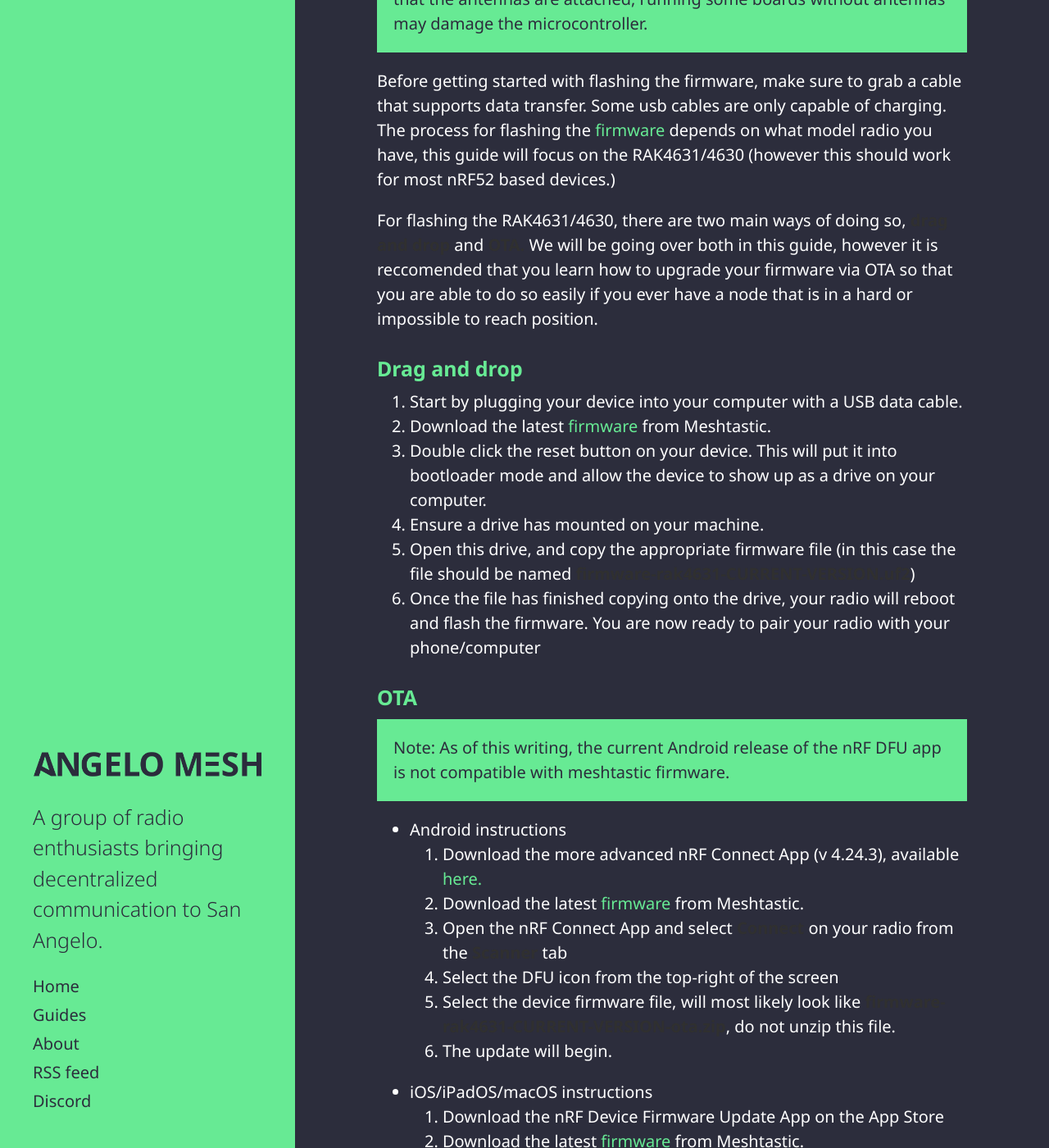
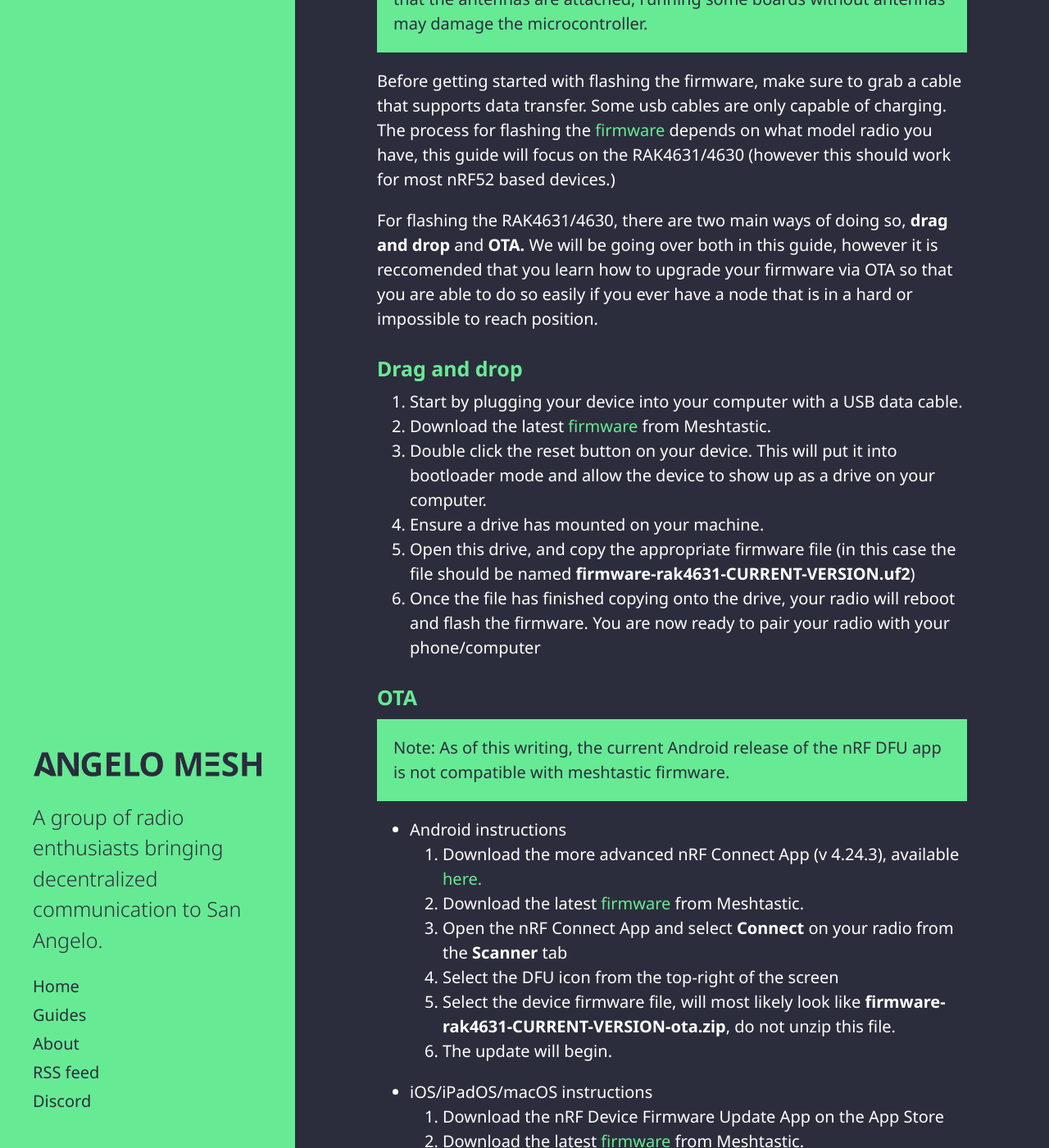
Before and after one commit to RubyMetro/angelomesh, a Jekyll site: the page built from guides/getting-started.md, in a window 1280 px wide and 1400 px high, scrolled down 1287 px. Shown: the whole window at 82% size. Built offline with Jekyll 4.4.1, drawn with Linux system fonts in a browser that asks for light colours.

Commit message:
Update poole.css to correct bold colors

```diff
--- a/public/css/poole.css
+++ b/public/css/poole.css
@@ -119,7 +119,7 @@ p {
 }
 
 strong {
-  color: #303030;
+  color: #fff;
 }
 
 
```
